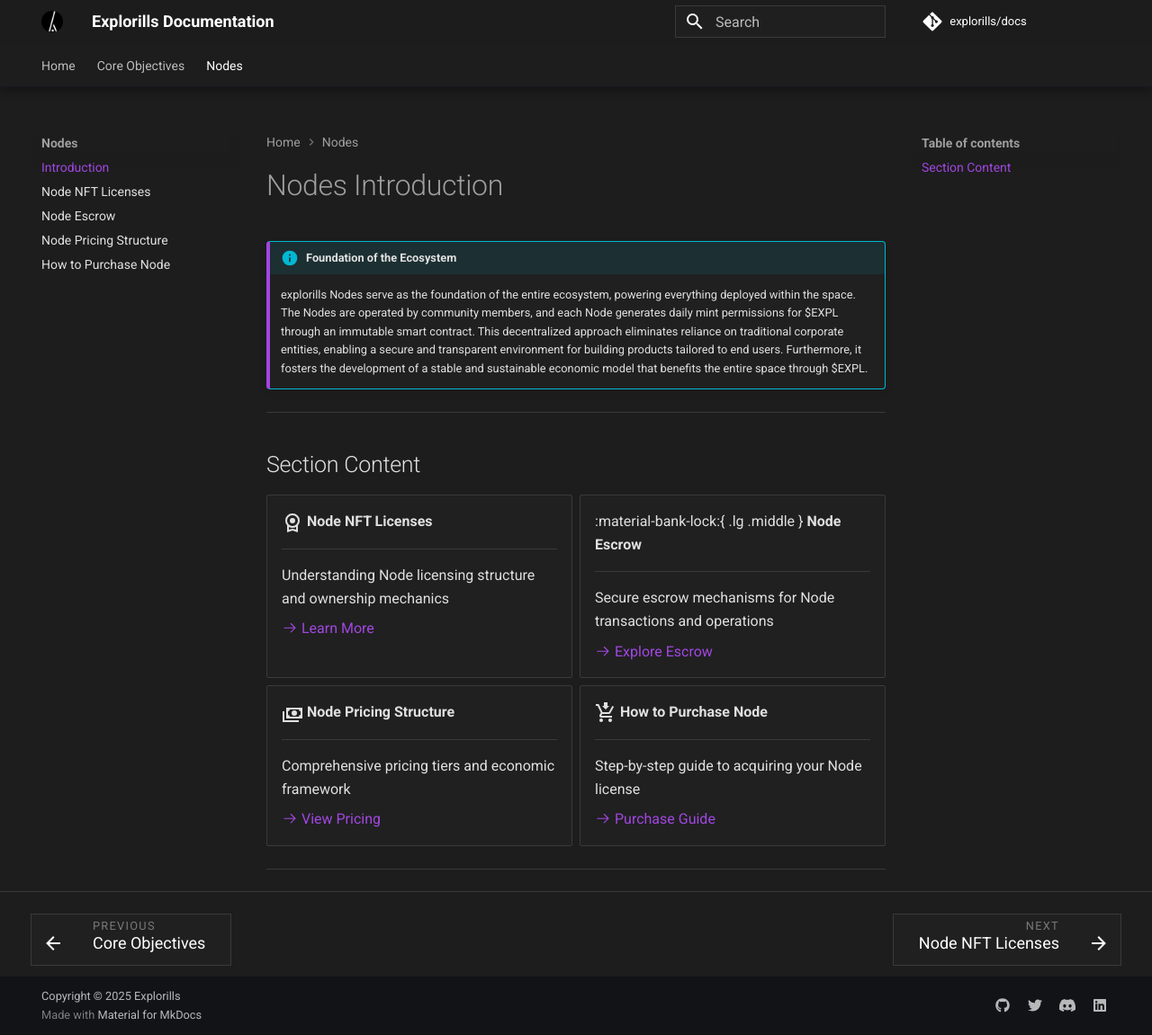
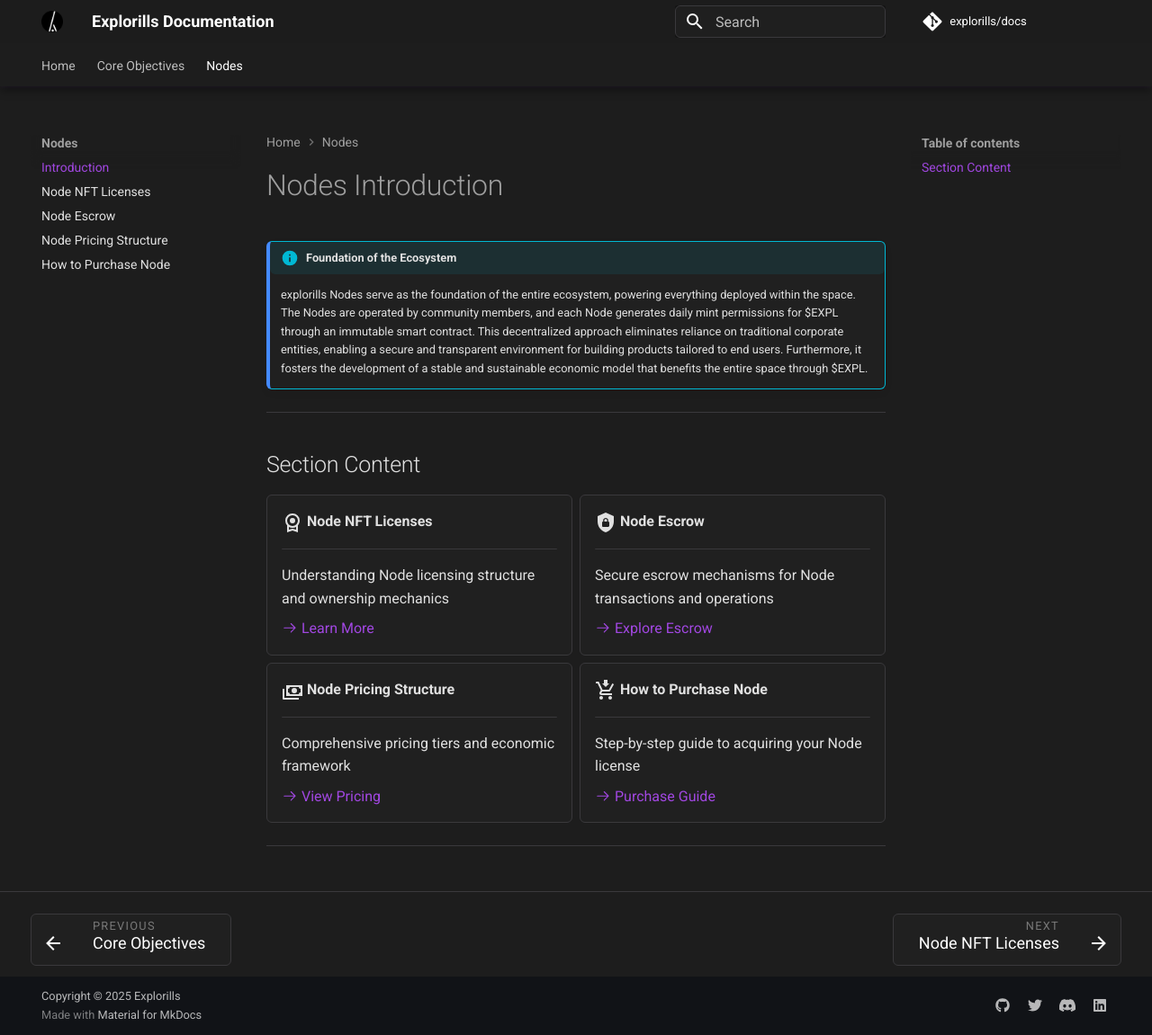
Before and after one commit to explorills/docs, an MkDocs documentation site: the page built from docs/nodes-introduction.md, in a window 1280 px wide and 1151 px high. Shown: the whole window at 90% size. Built offline with MkDocs 1.6.1 and Material for MkDocs 9.7.7, drawn with Linux system fonts in a browser that asks for light colours; comment, search, counter and statistics services are not loaded.

Commit message:
Fix design issues and external link behavior
- Fix node image paths to load correctly
- Add JavaScript to open external links in new tabs
- Apply glassmorphism effect to tabs bar (same as header)
- Add subtle border radius (6px) to all elements
- Remove brand pink from admonition boxes, use default colors
- Fix emoji icon rendering in nodes-introduction
- Improve overall minimalistic design consistency

```diff
--- /dev/null
+++ b/docs/javascripts/extra.js
@@ -0,0 +1,18 @@
+// Open external links in new tab
+document.addEventListener('DOMContentLoaded', function() {
+  // Get all links
+  const links = document.querySelectorAll('a[href]');
+
+  links.forEach(link => {
+    const href = link.getAttribute('href');
+
+    // Check if link is external (not starting with # or /)
+    if (href && !href.startsWith('#') && !href.startsWith('/') && (href.startsWith('http://') || href.startsWith('https://'))) {
+      // Check if it's not an internal docs link
+      if (!href.includes('docs.explorills.com') && !href.includes('localhost') && !href.includes('127.0.0.1')) {
+        link.setAttribute('target', '_blank');
+        link.setAttribute('rel', 'noopener noreferrer');
+      }
+    }
+  });
+});
--- a/docs/nodes-introduction.md
+++ b/docs/nodes-introduction.md
@@ -9,7 +9,7 @@
 
 <div class="grid cards" markdown>
 
--   :material-license:{ .lg .middle } **Node NFT Licenses**
+-   :material-license:{ .lg .middle } __Node NFT Licenses__
 
     ---
 
@@ -17,7 +17,7 @@
 
     [:octicons-arrow-right-24: Learn More](nodes/node-nft-licenses.md)
 
--   :material-bank-lock:{ .lg .middle } **Node Escrow**
+-   :material-shield-lock:{ .lg .middle } __Node Escrow__
 
     ---
 
@@ -25,7 +25,7 @@
 
     [:octicons-arrow-right-24: Explore Escrow](nodes/node-escrow.md)
 
--   :material-cash-multiple:{ .lg .middle } **Node Pricing Structure**
+-   :material-cash-multiple:{ .lg .middle } __Node Pricing Structure__
 
     ---
 
@@ -33,7 +33,7 @@
 
     [:octicons-arrow-right-24: View Pricing](nodes/node-pricing-structure.md)
 
--   :material-cart-arrow-down:{ .lg .middle } **How to Purchase Node**
+-   :material-cart-arrow-down:{ .lg .middle } __How to Purchase Node__
 
     ---
 
--- a/docs/stylesheets/extra.css
+++ b/docs/stylesheets/extra.css
@@ -7,6 +7,7 @@
   --md-primary-fg-color--dark: #8a35c7;
   --md-accent-fg-color: #a147e1;
   --md-accent-fg-color--transparent: rgba(161, 71, 225, 0.1);
+  --border-radius: 6px;
 }
 
 /* Dark mode background and surface colors */
@@ -28,6 +29,25 @@
   --md-default-fg-color--light: #9e9e9e;
   --md-default-fg-color--lighter: #6e6e6e;
   --md-default-fg-color--lightest: #4e4e4e;
+}
+
+/* Global border radius for minimalistic design */
+* {
+  border-radius: inherit;
+}
+
+.md-typeset code,
+.md-typeset pre,
+.md-typeset kbd,
+.md-button,
+.md-search__input,
+.md-typeset .admonition,
+.md-typeset details,
+.md-typeset .grid.cards > :is(ul, ol) > li,
+.md-typeset table,
+.md-footer__link,
+img {
+  border-radius: var(--border-radius) !important;
 }
 
 /* Body and main content background */
@@ -53,17 +73,19 @@ body {
   box-shadow: 0 0 0.2rem rgba(161, 71, 225, 0.1), 0 0.2rem 0.5rem rgba(0, 0, 0, 0.4);
 }
 
-/* Navigation tabs */
+/* Navigation tabs - Same glassmorphism as header */
 .md-tabs {
   background-color: #1d1d1d;
   backdrop-filter: none;
   transition: background-color 0.3s ease, backdrop-filter 0.3s ease;
+  position: relative;
 }
 
 .md-header--shadow ~ .md-container .md-tabs {
   background-color: rgba(29, 29, 29, 0.7) !important;
   backdrop-filter: blur(12px) saturate(180%);
   -webkit-backdrop-filter: blur(12px) saturate(180%);
+  box-shadow: 0 0 0.2rem rgba(161, 71, 225, 0.1), 0 0.2rem 0.5rem rgba(0, 0, 0, 0.4);
 }
 
 /* Links */
@@ -107,7 +129,7 @@ body {
   box-shadow: 0 0 0 1px #a147e1, 0 4px 8px rgba(161, 71, 225, 0.2);
 }
 
-/* Admonitions */
+/* Admonitions - Use default colors, not brand pink */
 .md-typeset .admonition,
 .md-typeset details {
   border-left: 0.2rem solid #3a393c;
@@ -116,12 +138,27 @@ body {
 
 .md-typeset .admonition.info,
 .md-typeset details.info {
-  border-left-color: #a147e1;
+  border-left-color: #448aff;
 }
 
 .md-typeset .admonition.success,
 .md-typeset details.success {
-  border-left-color: #4caf50;
+  border-left-color: #00c853;
+}
+
+.md-typeset .admonition.warning,
+.md-typeset details.warning {
+  border-left-color: #ff9100;
+}
+
+.md-typeset .admonition.danger,
+.md-typeset details.danger {
+  border-left-color: #ff5252;
+}
+
+.md-typeset .admonition.tip,
+.md-typeset details.tip {
+  border-left-color: #00bfa5;
 }
 
 /* Buttons */
--- a/mkdocs.yml
+++ b/mkdocs.yml
@@ -51,6 +51,9 @@ markdown_extensions:
 extra_css:
   - stylesheets/extra.css
 
+extra_javascript:
+  - javascripts/extra.js
+
 extra:
   social:
     - icon: fontawesome/brands/github
```
Also changed, not shown: docs/nodes/node-nft-licenses.md (+3 -3 lines).
